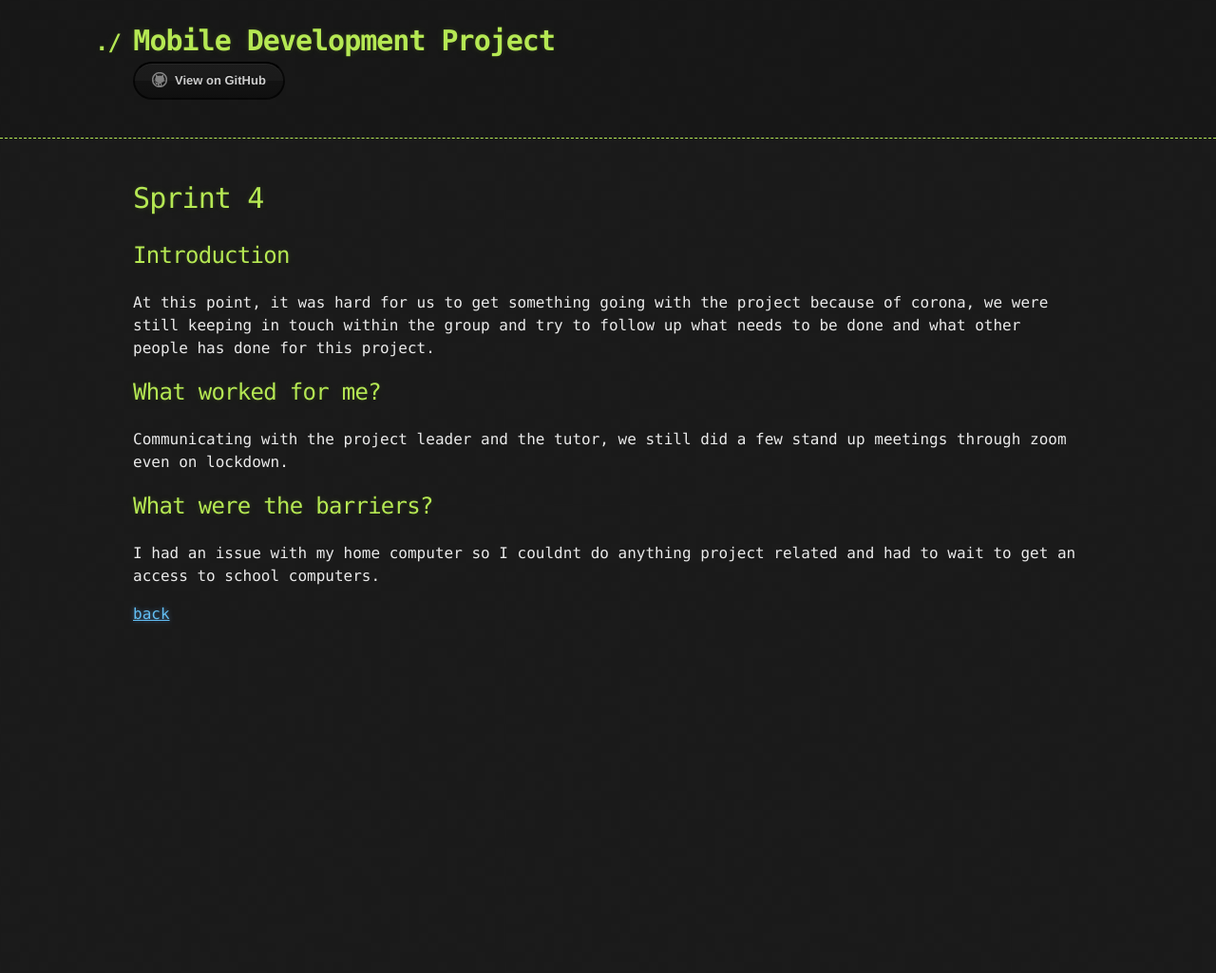
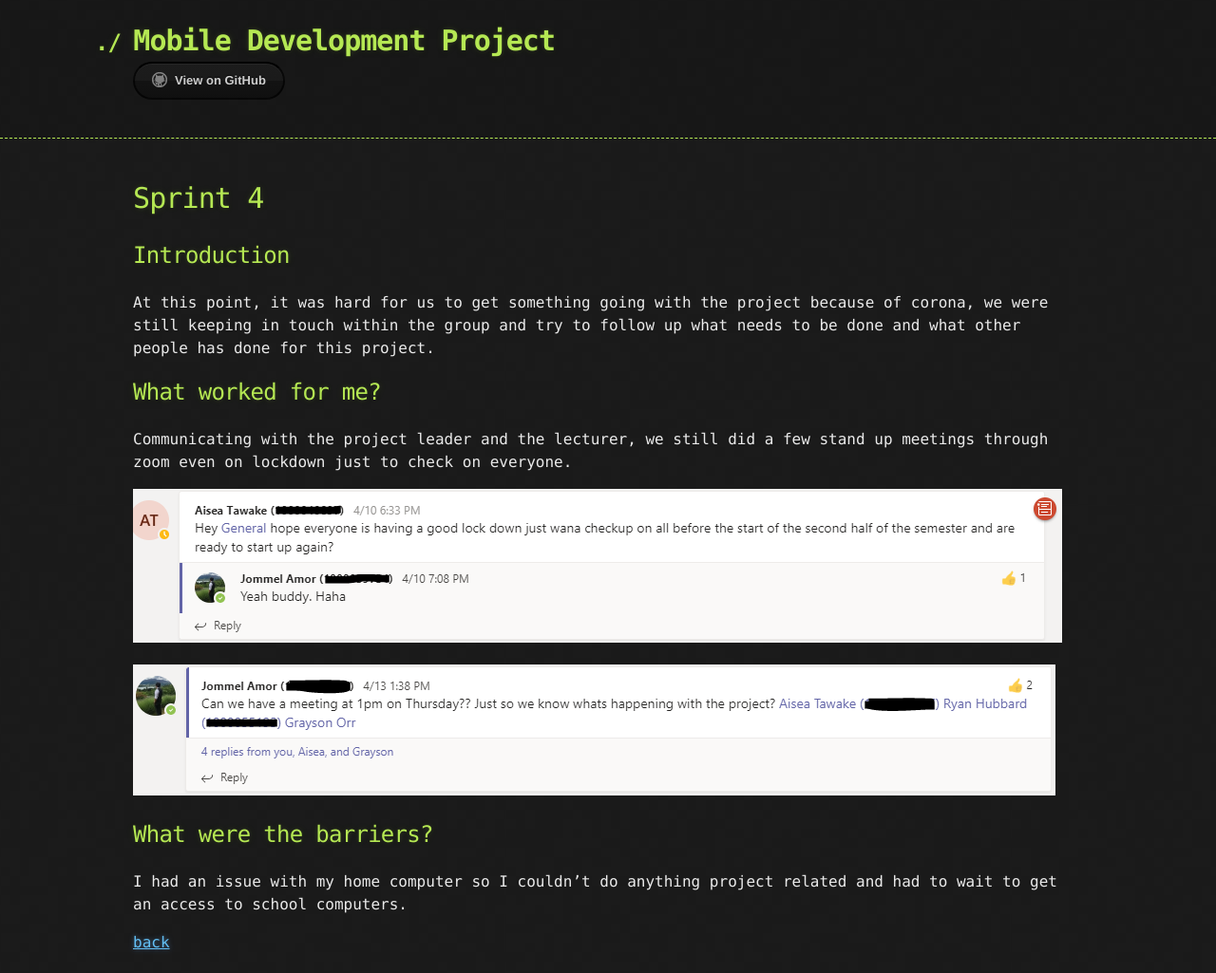
Before and after one commit to amorjk1/Project-1, a Jekyll site: the page built from sprint4.md, in a window 1280 px wide. Shown: the whole page at 95% size. Built offline with Jekyll 4.4.1, drawn with Linux system fonts in a browser that asks for light colours; our own code applies the rules of GitHub Pages for plain Markdown files; before the commit the page ends 900 px from its top, so only the background shows below that.

Commit message:
More evidence

```diff
--- a/sprint4.md
+++ b/sprint4.md
@@ -6,11 +6,15 @@ At this point, it was hard for us to get something going with the project becaus
 
 ## What worked for me?
 
-Communicating with the project leader and the tutor, we still did a few stand up meetings through zoom even on lockdown.
+Communicating with the project leader and the lecturer, we still did a few stand up meetings through zoom even on lockdown just to check on everyone.
+
+![catchup](https://github.com/amorjk1/Project-1/blob/master/assets/images/catchup.PNG?raw=true)
+
+![catchup2](https://github.com/amorjk1/Project-1/blob/master/assets/images/catchup2.PNG?raw=true)
 
 ## What were the barriers?
 
-I had an issue with my home computer so I couldnt do anything project related and had to wait to get an access to school computers.
+I had an issue with my home computer so I couldn't do anything project related and had to wait to get an access to school computers.
 
 
 [back](./)
```
Also changed, not shown: sprint3.md (+1 -1 lines), assets/images/catchup.PNG (added), assets/images/catchup2.PNG (added).
